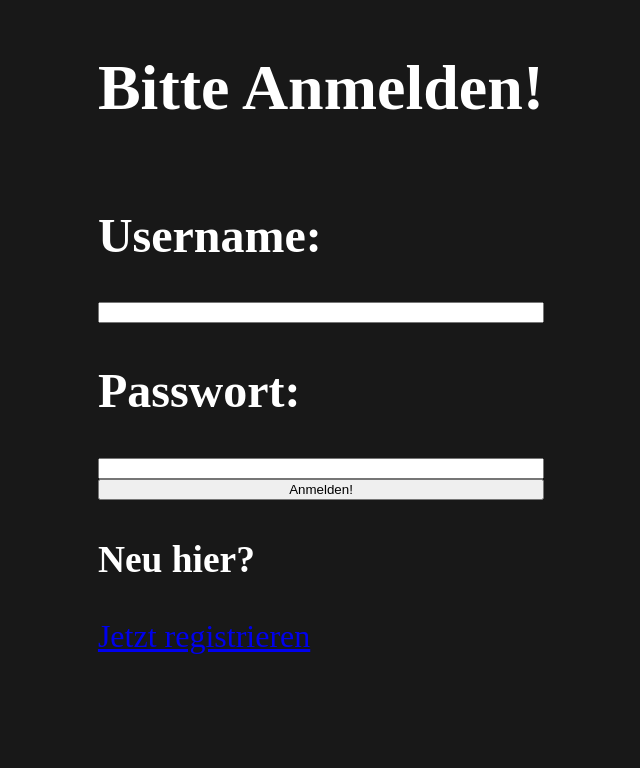
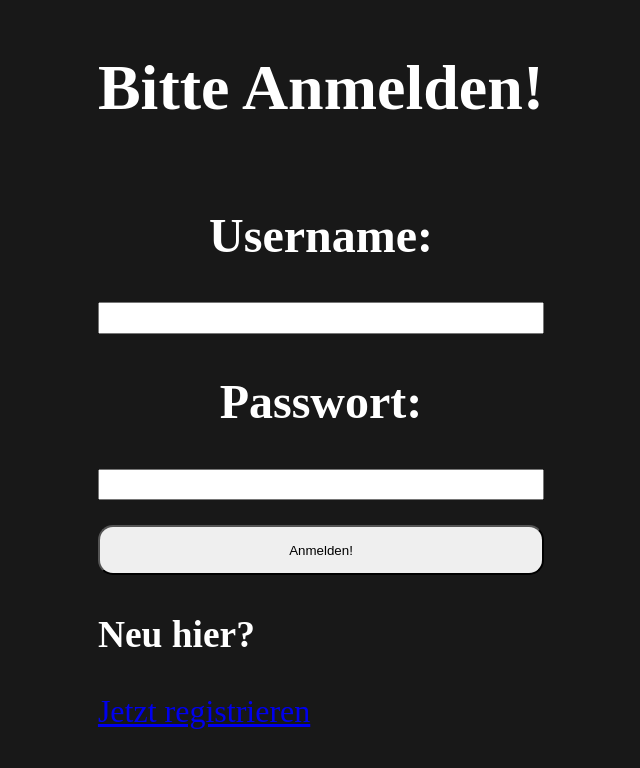
Before and after one commit to Disorder01/AccountManagement, an Angular app in the folder AccountManagement/: page /login in a window 1280 px wide. Shown: the top 768 px of the page, without its empty margins (319-959 px from the left). Built offline with nearby package versions, Linux system fonts and the light colour scheme.

Commit message:
styling for login and registration

```diff
--- a/AccountManagement/src/app/authentication/login/login.component.scss
+++ b/AccountManagement/src/app/authentication/login/login.component.scss
@@ -1,3 +1,5 @@
+@import '../../../assets/colors.scss';
+
 .overAll {
   display: flex;
   align-items: center;
@@ -10,3 +12,21 @@
     display: flex;
     flex-direction: column;
 }
+
+input {
+  height: 2vw;
+}
+
+button {
+  margin-top: 25px;
+  height: 50px;
+  border-radius: 15px;
+  cursor: pointer;
+  &:hover {
+  background-color: $green;
+  }
+}
+
+h2 {
+  text-align: center;
+}
--- a/AccountManagement/src/app/authentication/registration/registration.component.scss
+++ b/AccountManagement/src/app/authentication/registration/registration.component.scss
@@ -1,3 +1,5 @@
+@import '../../../assets/colors.scss';
+
 .overAll {
   display: flex;
   align-items: center;
@@ -10,3 +12,21 @@
     display: flex;
     flex-direction: column;
 }
+
+input {
+  height: 2vw;
+}
+
+button {
+  margin-top: 25px;
+  height: 50px;
+  border-radius: 15px;
+  cursor: pointer;
+  &:hover {
+  background-color: $green;
+  }
+}
+
+h2 {
+  text-align: center;
+}
--- a/AccountManagement/src/assets/colors.scss
+++ b/AccountManagement/src/assets/colors.scss
@@ -1,2 +1,3 @@
 $primary-color: rgb(24, 24, 24);
 $secondary-color: rgb(228, 228, 228);
+$green: rgb(0, 136, 29);
```
